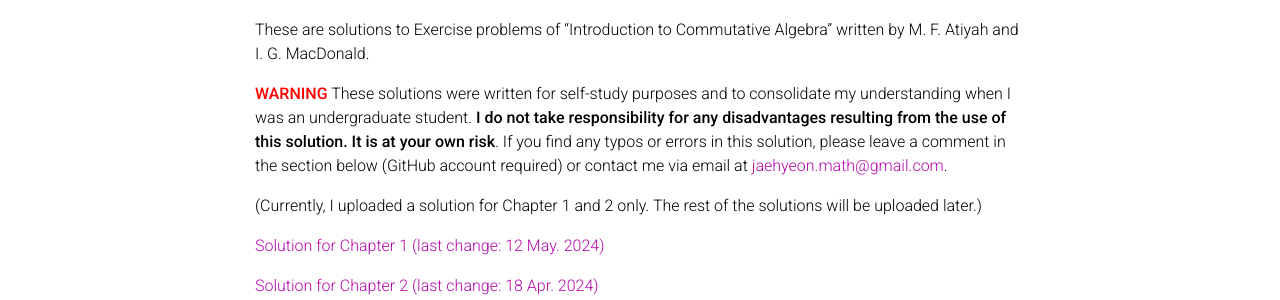
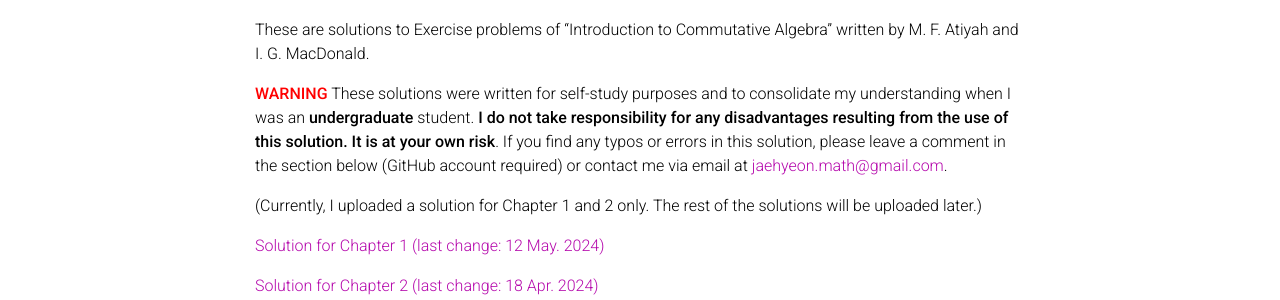
Before and after one commit to ijhlee0511/ijhlee0511.github.io, a Jekyll site: the page built from _pages/AtiyahMcdonald.md, in a window 1280 px wide. Shown: the part 167-467 px from the top of the page. Built offline with Jekyll 4.4.1, drawn with Linux system fonts in a browser that asks for light colours; some web fonts are replaced; comment, search, counter and statistics services are not loaded; a style sheet for code colours, icons or effects is not loaded.

Commit message:
Update AtiyahMcdonald.md

```diff
--- a/_pages/AtiyahMcdonald.md
+++ b/_pages/AtiyahMcdonald.md
@@ -7,7 +7,7 @@ subtitle:
 
 These are solutions to Exercise problems of “Introduction to Commutative Algebra" written by M. F. Atiyah and I. G. MacDonald.
 
-**<span style="color:red">WARNING</span>** These solutions were written for self-study purposes and to consolidate my understanding when I was an undergraduate student. **I do not take responsibility for any disadvantages resulting from the use of this solution. It is at your own risk**.
+**<span style="color:red">WARNING</span>** These solutions were written for self-study purposes and to consolidate my understanding when I was an **undergraduate** student. **I do not take responsibility for any disadvantages resulting from the use of this solution. It is at your own risk**.
 If you find any typos or errors in this solution, please leave a comment in the section below (GitHub account required)
 or contact me via email at [jaehyeon.math@gmail.com](jaehyeon.math@gmail.com).
 
```
